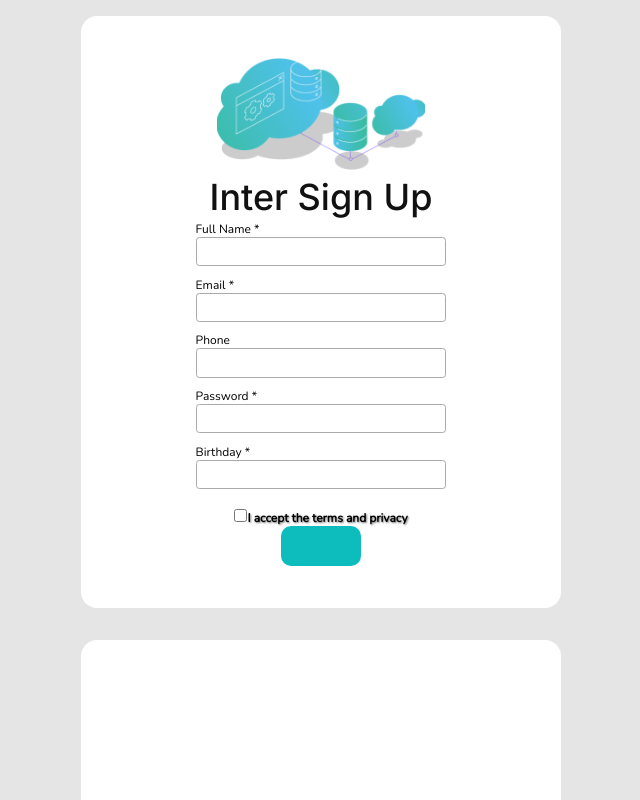
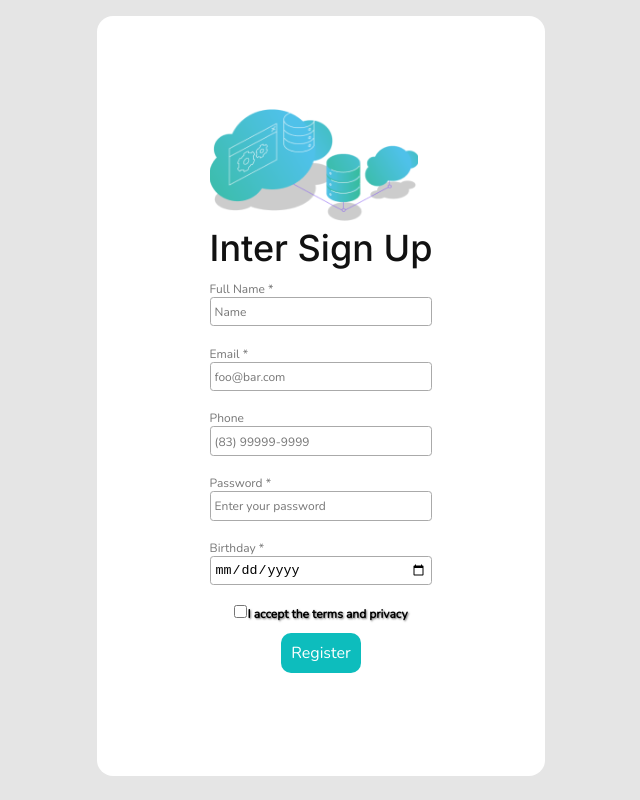
Before and after one commit to palomacha100/formchallengereact, a React (Create React App) app: page / in a window 1280 px wide. Shown: the top 800 px of the page, without its empty margins (319-959 px from the left). Built offline with nearby package versions, Linux system fonts and the light colour scheme.

Commit message:
Feat: Uptading components

```diff
--- a/package.json
+++ b/package.json
@@ -9,6 +9,7 @@
     "react": "^18.1.0",
     "react-dom": "^18.1.0",
     "react-scripts": "5.0.1",
+    "sass": "^1.52.3",
     "styled-components": "^5.3.5",
     "web-vitals": "^2.1.4"
   },
--- a/src/components/Button/Button.jsx
+++ b/src/components/Button/Button.jsx
@@ -1,10 +1,7 @@
-import React from 'react';
-import { Button } from './styleButton';
+// import React from 'react';
+// import { Button } from './styleButton';
 
-export function Confirm() {
-    return (
-        <Button />
-
-    );
- }
- export default Confirm;
+// const Button = ({value}) => {
+//     return <Button>{value}</Button>
+//  }
+//  export default Button;
--- a/src/components/Button/styleButton.js
+++ b/src/components/Button/styleButton.js
@@ -1,8 +1,8 @@
 import styled from 'styled-components';
 
 export const Button = styled.button`
-    width: 5em;
-    height: 2.5em;
+    width: 80px;
+    height: 40px;
     background: #0DBDBD;
     border-radius: 10px;
     border: none;
@@ -10,4 +10,7 @@ export const Button = styled.button`
     font-size: 1em;
     color: #FFFFFF;
     cursor: pointer;
+    &:hover {
+        background-color: #087a7a;
+        }
 `;
--- a/src/components/Inputs/Input.jsx
+++ b/src/components/Inputs/Input.jsx
@@ -1,17 +1,11 @@
-import React from 'react';
-import { Input, Label } from './styleInput';
+import './input.scss'
 
-export function Enter() {
-    return (
-        <div>
-            {Array.of("Full Name *", "Email *", "Phone", "Password *", "Birthday *").map((label, index) => {
-                return (
-                    <div key={index}>
-                        <Label>{label}</Label>
-                        <Input />
-                    </div>
-                )
-            })}
+const Input = ({id, placeholder, type, label, value}) => {
+     return (
+        <div className="Input">
+            <label>{label}</label>
+            <input id={id}placeholder={placeholder} type={type} value={value}/>
         </div>
-    )
+        )
 }
+export default Input;
--- /dev/null
+++ b/src/components/Inputs/input.scss
@@ -0,0 +1,43 @@
+.Input {
+  display: flex;
+  flex-direction: column;
+  label {
+    font-family: "Nunito";
+    font-size: 12px;
+    text-align: left;
+    margin-top: 0.93em;
+    color: #767676;
+  }
+  input {
+    box-sizing: border-box;
+    width: 100%;
+    height: 2.2em;
+    background: #ffffff;
+    border: 0.125em solid #aaaaaa;
+    border-radius: 0.25em;
+    padding: 0.3em;
+    margin-bottom: 0.625em;
+    &::placeholder {
+      height: 18px;
+      font-family: "Nunito";
+      font-style: normal;
+      font-weight: 400;
+      font-size: 12px;
+      color: #767676;
+    }
+  }
+  #submit {
+    width: 80px;
+    height: 40px;
+    background: #0dbdbd;
+    border-radius: 10px;
+    border: none;
+    font-family: "Nunito";
+    font-size: 1em;
+    color: #ffffff;
+    cursor: pointer;
+    &:hover {
+      background-color: #087a7a;
+    }
+  }
+}
--- a/src/components/Inputs/styleInput.js
+++ /dev/null
@@ -1,20 +0,0 @@
-import styled from 'styled-components';
-
-export const Label = styled.label`
-    font-family: 'Nunito';
-    font-size: 0.75em;
-    text-align: left;
-    margin-top: 0.93em;
-`;
-
-export const Input = styled.input`
-    box-sizing: border-box;
-    width: 100%;
-    height: 2.2em;
-    background: #FFFFFF;
-    border: 0.125em solid #AAAAAA;
-    border-radius: 0.25em;
-    padding: 0.3em;
-    margin-bottom: 0.625em;
-
-`;
--- a/src/pages/Home/Home.jsx
+++ b/src/pages/Home/Home.jsx
@@ -1,20 +1,31 @@
 import React from 'react';
 import { Body, Container, Title } from './styleHome'
-import { Confirm } from '../../components/Button/Button'
-import { Header } from '../../components/Header/header'
-import { Enter } from '../../components/Inputs/Input'
-import { Check } from '../../components/Checkbox/Checkbox'
+// import  Confirm  from '../../components/Button/Button'
+import  Header  from '../../components/Header/header'
+import  Check  from '../../components/Checkbox/Checkbox'
+import Input  from '../../components/Inputs/input';
 
 
 export function Home() {
   return (
     <Body>
       <Container>
-        <Header />
-        <Title>Inter Sign Up</Title>
-        <Enter />
+        <form>
+          <Header />
+          <Title>Inter Sign Up</Title>
+          <Input label="Full Name *" placeholder="Name" type="text"/>
+          <div>
+            <Input label="Email *" placeholder="foo@bar.com" type="email"/>
+            <Input label="Phone" placeholder="(83) 99999-9999" type="number"/>
+          </div>
+          <div>
+            <Input label="Password *" placeholder="Enter your password" type="password"/>
+            <Input label="Birthday *" type="date"/>
+          </div>
+        </form>
+
         <Check />
-        <Confirm />
+        <Input id="submit" placeholder="Name" type="submit" value="Register"/>
       </Container>
     </Body>
 
--- a/src/pages/Home/styleHome.js
+++ b/src/pages/Home/styleHome.js
@@ -16,8 +16,8 @@ export const Container = styled.div`
     flex-direction: column;
     justify-content: center;
     align-items: center;
-    height: 37em;
-    width: 30em;
+    height: 95vh;
+    width: 35vw;
     border-radius: 1em;
     margin-right: auto;
     margin-left: auto;
--- a/src/pages/Success/Success.jsx
+++ b/src/pages/Success/Success.jsx
@@ -1,6 +1,5 @@
-import React from 'react';
 import { Body, Container, Title } from '../Success/styleSuccess'
-import { Confirm } from '../../components/Button/Button'
+// import { Button } from '../../components/Button/Button'
 import { Header } from '../../components/Header/header'
 
 export function Success() {
@@ -9,7 +8,7 @@ export function Success() {
       <Container>
         <Header />
         <Title>Success!</Title>
-        <Confirm />
+        {/* <Button value="Go Back!"/> */}
       </Container>
     </Body>
 
```
Also changed, not shown: 1 other file (tests, documents, lock files or other folders).
